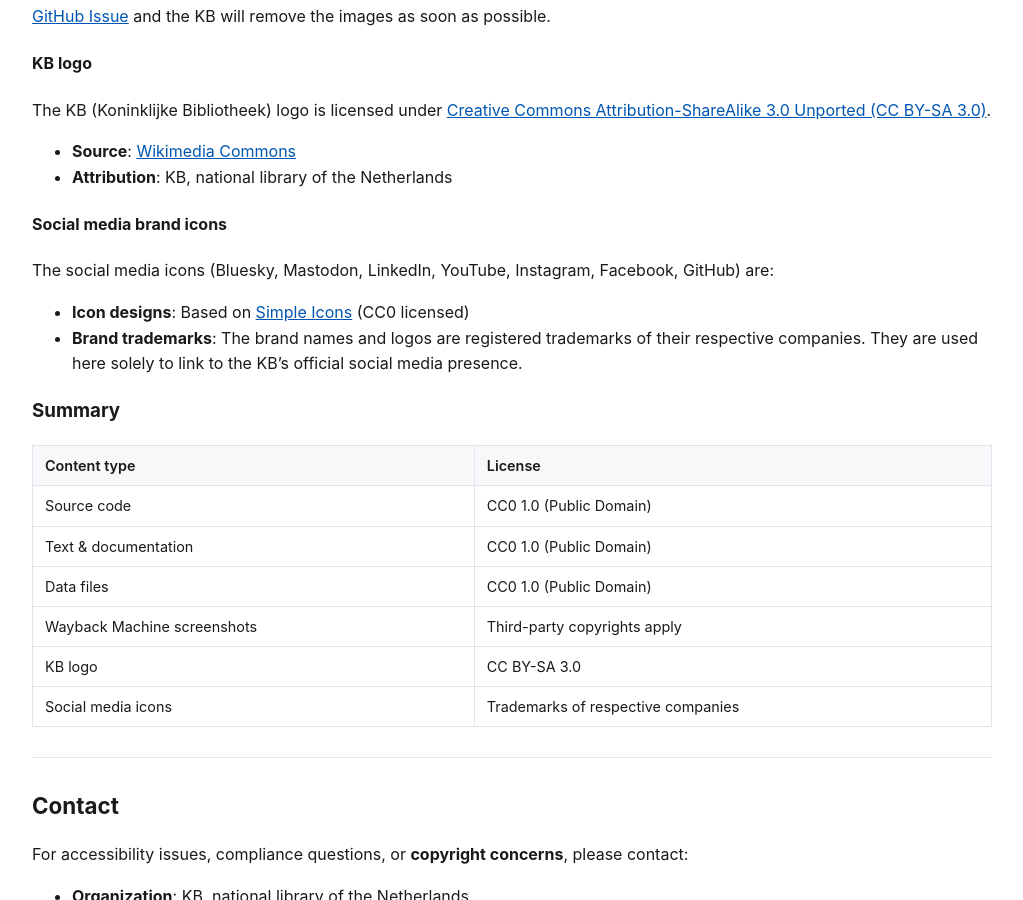
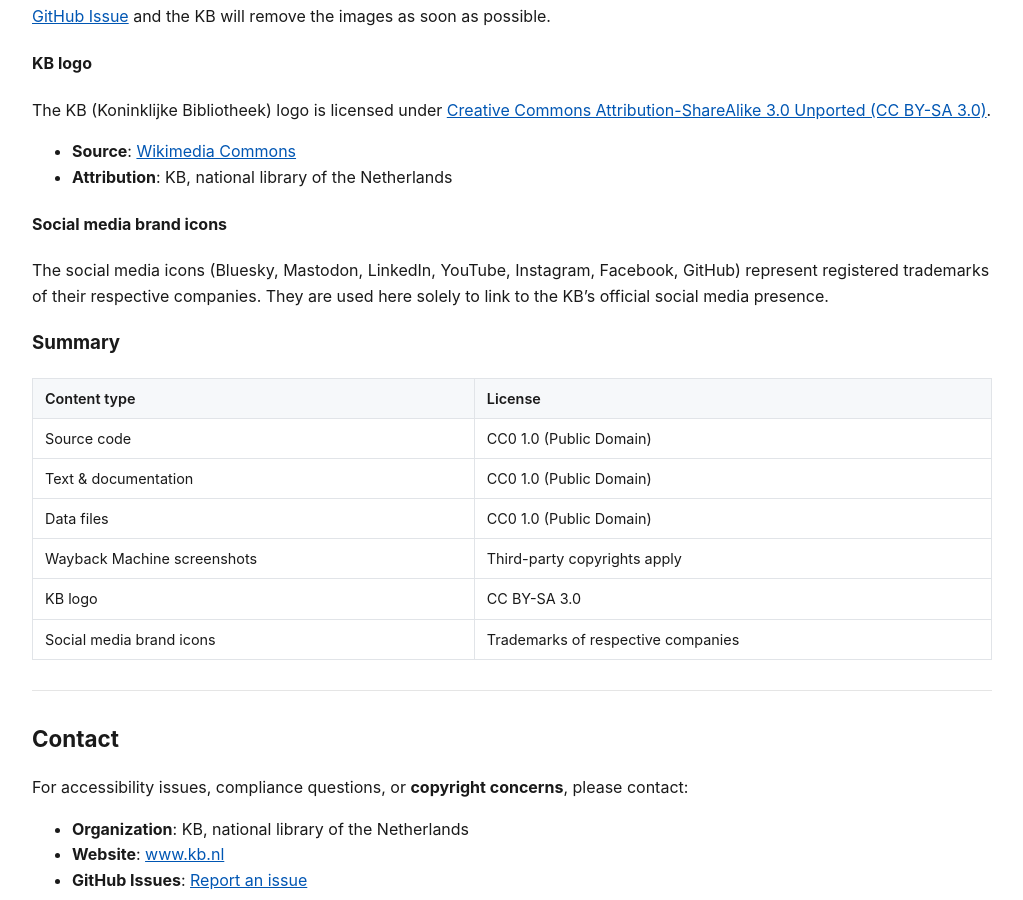
Before and after one commit to ookgezellig/SaveToWaybackMachine, a Jekyll site: the page built from compliance.md, in a window 1280 px wide and 900 px high, scrolled down 7378 px. Shown: the whole window, without its empty margins (128-1151 px from the left). Built offline with Jekyll 4.4.1, drawn with Linux system fonts in a browser that asks for light colours.

Commit message:
Fix contradictory statement about social media icons
Remove mention of CC0 icon designs under "What is NOT public domain"
section - the brand trademarks are the relevant concern here.

🤖 Generated with [Claude Code](https://claude.com/claude-code)

Co-Authored-By: Claude <noreply@anthropic.com>

```diff
--- a/compliance.md
+++ b/compliance.md
@@ -284,10 +284,7 @@ The KB (Koninklijke Bibliotheek) logo is licensed under [Creative Commons Attrib
 
 #### Social media brand icons
 
-The social media icons (Bluesky, Mastodon, LinkedIn, YouTube, Instagram, Facebook, GitHub) are:
-
-- **Icon designs**: Based on [Simple Icons](https://simpleicons.org/) (CC0 licensed)
-- **Brand trademarks**: The brand names and logos are registered trademarks of their respective companies. They are used here solely to link to the KB's official social media presence.
+The social media icons (Bluesky, Mastodon, LinkedIn, YouTube, Instagram, Facebook, GitHub) represent registered trademarks of their respective companies. They are used here solely to link to the KB's official social media presence.
 
 ### Summary
 
@@ -298,7 +295,7 @@ The social media icons (Bluesky, Mastodon, LinkedIn, YouTube, Instagram, Faceboo
 | Data files | CC0 1.0 (Public Domain) |
 | Wayback Machine screenshots | Third-party copyrights apply |
 | KB logo | CC BY-SA 3.0 |
-| Social media icons | Trademarks of respective companies |
+| Social media brand icons | Trademarks of respective companies |
 
 ---
 
```
